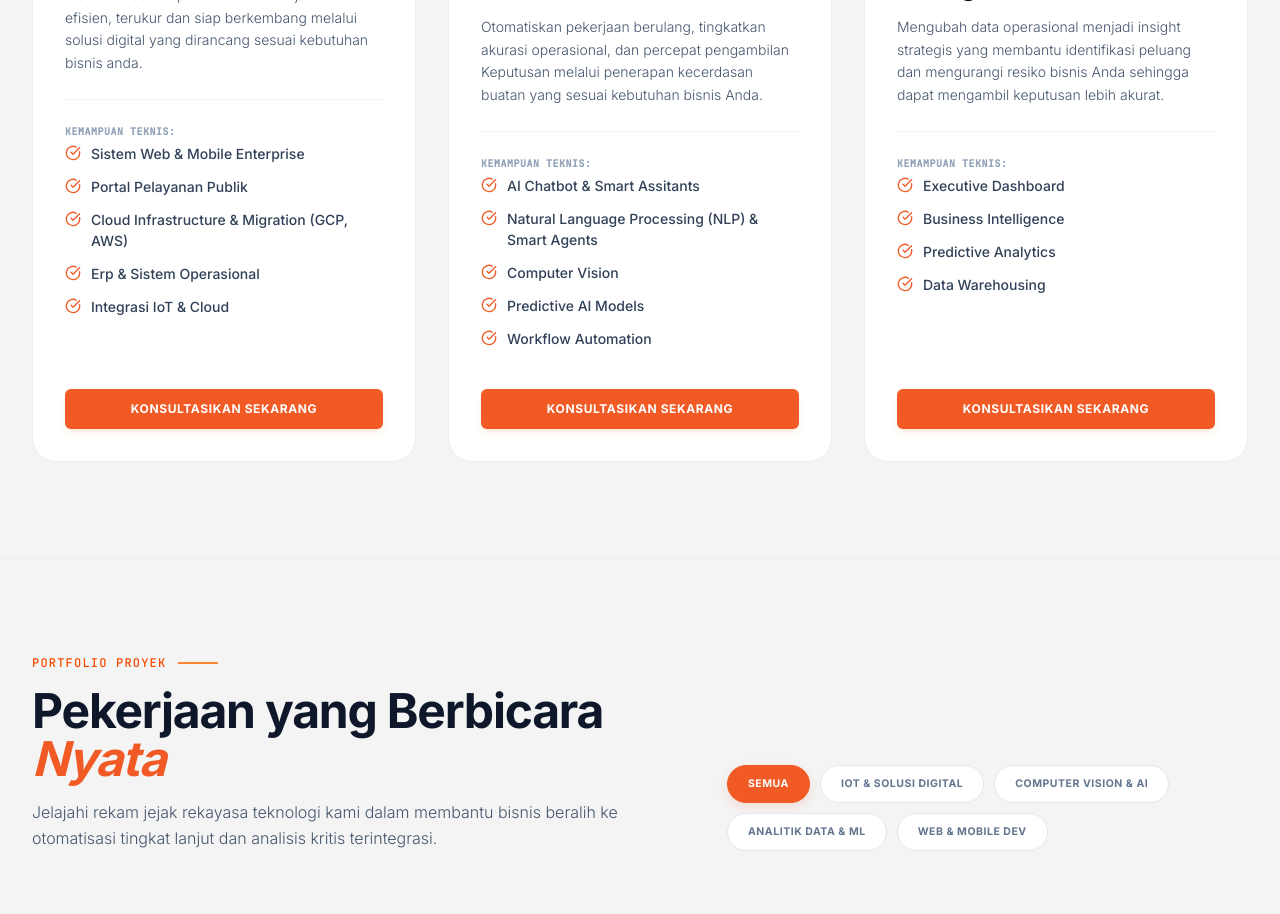
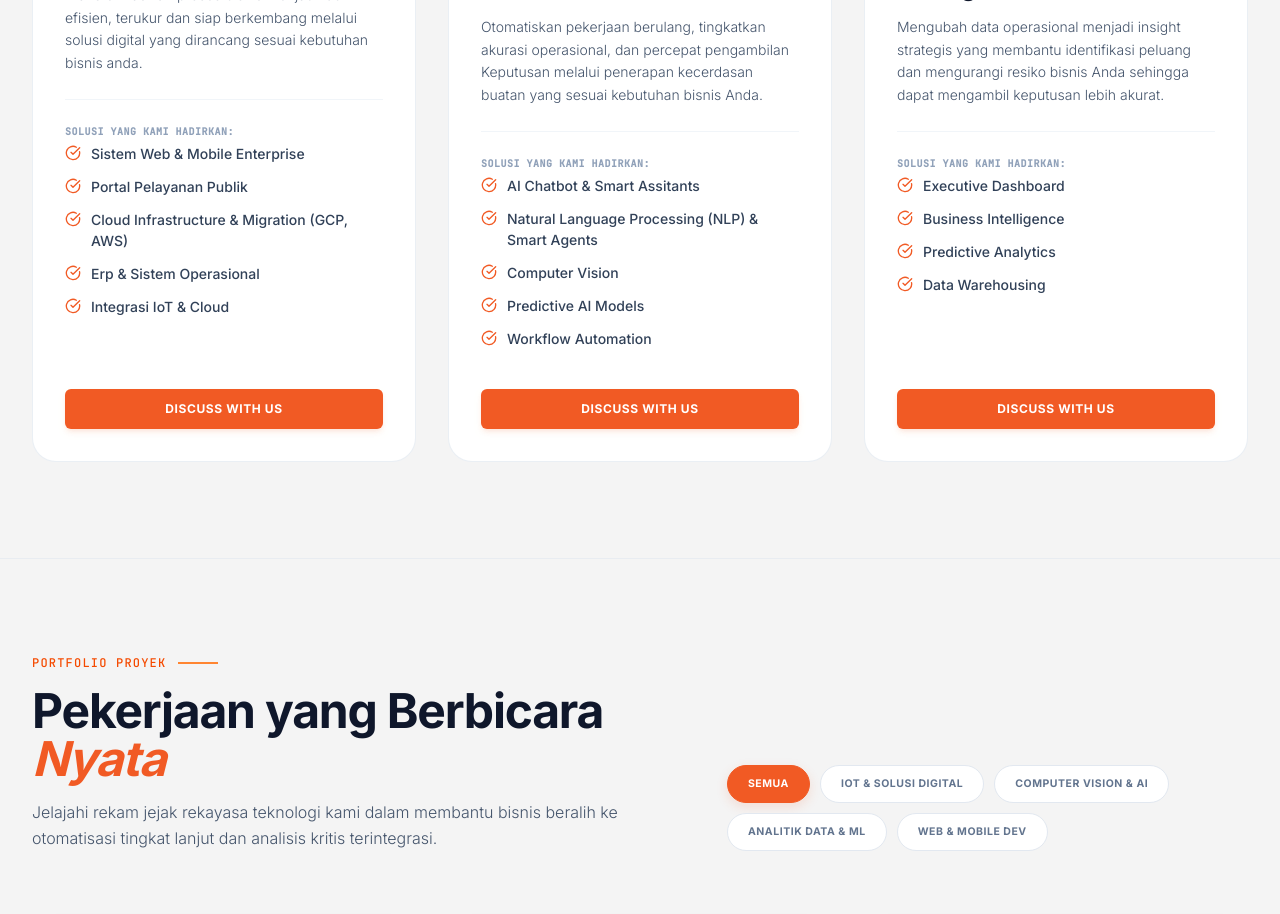
Before and after one commit to Roy-rakun/lestatech2, a React (Vite) app: page / in a window 1280 px wide. Shown: the part 2900-3814 px from the top of the page. Built offline with nearby package versions, Linux system fonts and the light colour scheme; no server answers; grey boxes are pictures that could not be loaded.

Commit message:
Update text in ServicesSection component

```diff
--- a/src/components/ServicesSection.tsx
+++ b/src/components/ServicesSection.tsx
@@ -66,7 +66,7 @@ kompetitif melalui Solusi digital, AI dan analitik data.
 
                 {/* Tech Highlights checklist */}
                 <div className="space-y-3 pt-6 border-t border-slate-100">
-                  <p className="text-[10px] font-mono font-bold text-slate-400 tracking-wider uppercase mb-1">Kemampuan Teknis:</p>
+                  <p className="text-[10px] font-mono font-bold text-slate-400 tracking-wider uppercase mb-1">Solusi yang Kami hadirkan:</p>
                   {srv.details.map((detail, idx) => (
                     <div key={idx} className="flex items-start space-x-2.5">
                       <CheckCircle className="h-4 w-4 text-[#f15a24] flex-shrink-0 mt-0.5" />
@@ -83,7 +83,7 @@ kompetitif melalui Solusi digital, AI dan analitik data.
                 onClick={onContactClick}
                 className="w-full mt-10 bg-[#f15a24] hover:bg-[#ff6c37] text-white py-3 px-4 rounded-md font-bold text-xs uppercase tracking-wider transition-all duration-200 cursor-pointer shadow-md shadow-orange-600/10 text-center"
               >
-                Konsultasikan Sekarang
+                Discuss With Us
               </button>
 
             </div>
```
